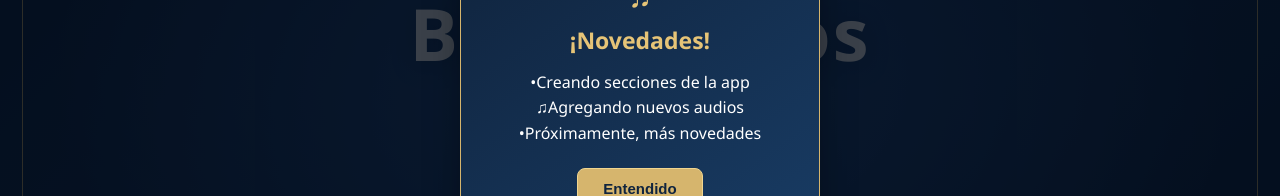
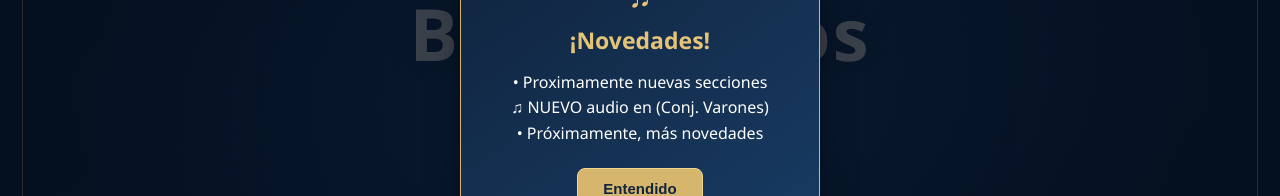
Before and after one commit to byalekzdavid/LasCatitas, a plain HTML site: page index.html in a window 1280 px wide. Shown: the part 312-508 px from the top of the page. Drawn offline with Linux system fonts and the light colour scheme.

Commit message:
Update index.html

```diff
--- a/index.html
+++ b/index.html
@@ -261,7 +261,7 @@ if ("serviceWorker" in navigator) {
     const anuncio = {
         activo: true, // CAMBIAR a true para ver el anuncio
         titulo: "¡Novedades!", // CAMBIAR para el titulo del anuncio
-        mensaje: "•Creando secciones de la app\n♫Agregando nuevos audios\n•Próximamente, más novedades" // CAMBIAR para la información del anuncio
+        mensaje: "• Proximamente nuevas secciones\n♫ NUEVO audio en (Conj. Varones) \n• Próximamente, más novedades" // CAMBIAR para la información del anuncio
     };
 
     const popup = document.getElementById("popup-anuncio");
```
